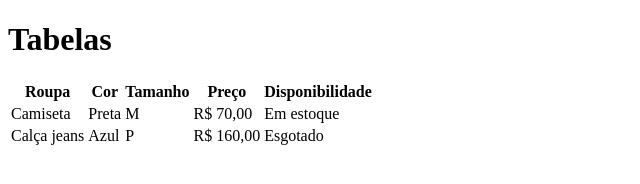
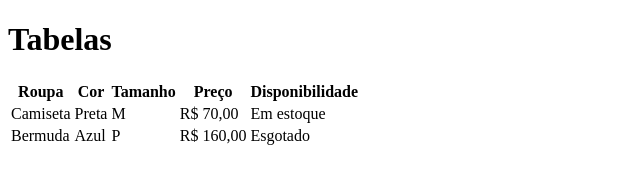
Before and after one commit to jayne-reichow/aula-tabela, a plain HTML site: page index.html in a window 1280 px wide. Shown: the whole page, without its empty margins (0-640 px from the left). Drawn offline with Linux system fonts and the light colour scheme.

Commit message:
trocado de calça jeans para bermuda

```diff
--- a/index.html
+++ b/index.html
@@ -23,7 +23,7 @@
             <td>R$ 70,00</td>
             <td>Em estoque</td>
         </tr>
-        <tr><td>Calça jeans</td>
+        <tr><td>Bermuda</td>
             <td>Azul</td>
             <td>P</td>
             <td>R$ 160,00</td>
```
